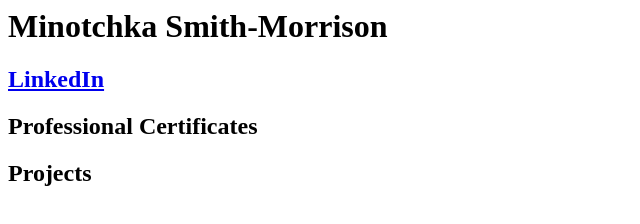
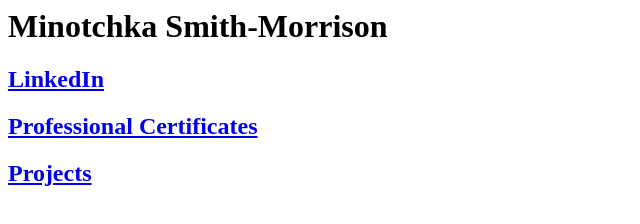
Before and after one commit to ZoomZoom123/zoomzoom123.github.io, a plain HTML site: page index.html in a window 1280 px wide. Shown: the whole page, without its empty margins (0-640 px from the left). Drawn offline with Linux system fonts and the light colour scheme.

Commit message:
Add projects page
Add projects page and add link to main page

```diff
--- a/index.html
+++ b/index.html
@@ -3,8 +3,8 @@
     <main>
       <h1>Minotchka Smith-Morrison</h1>
       <h2><a href="https://www.linkedin.com/in/minosmith/">LinkedIn </a></h2>
-      <h2>Professional Certificates</h2>
-      <h2>Projects</h2>
+      <h2><a href="https://zoomzoom123.github.io/professionalCertificates.html">Professional Certificates</a></h2>
+      <h2><a href="https://zoomzoom123.github.io/projects.html">Projects</a></h2>
     </main>
   </body>
 </html>
```
Also changed, not shown: projects.html (added, +8 -0 lines).
